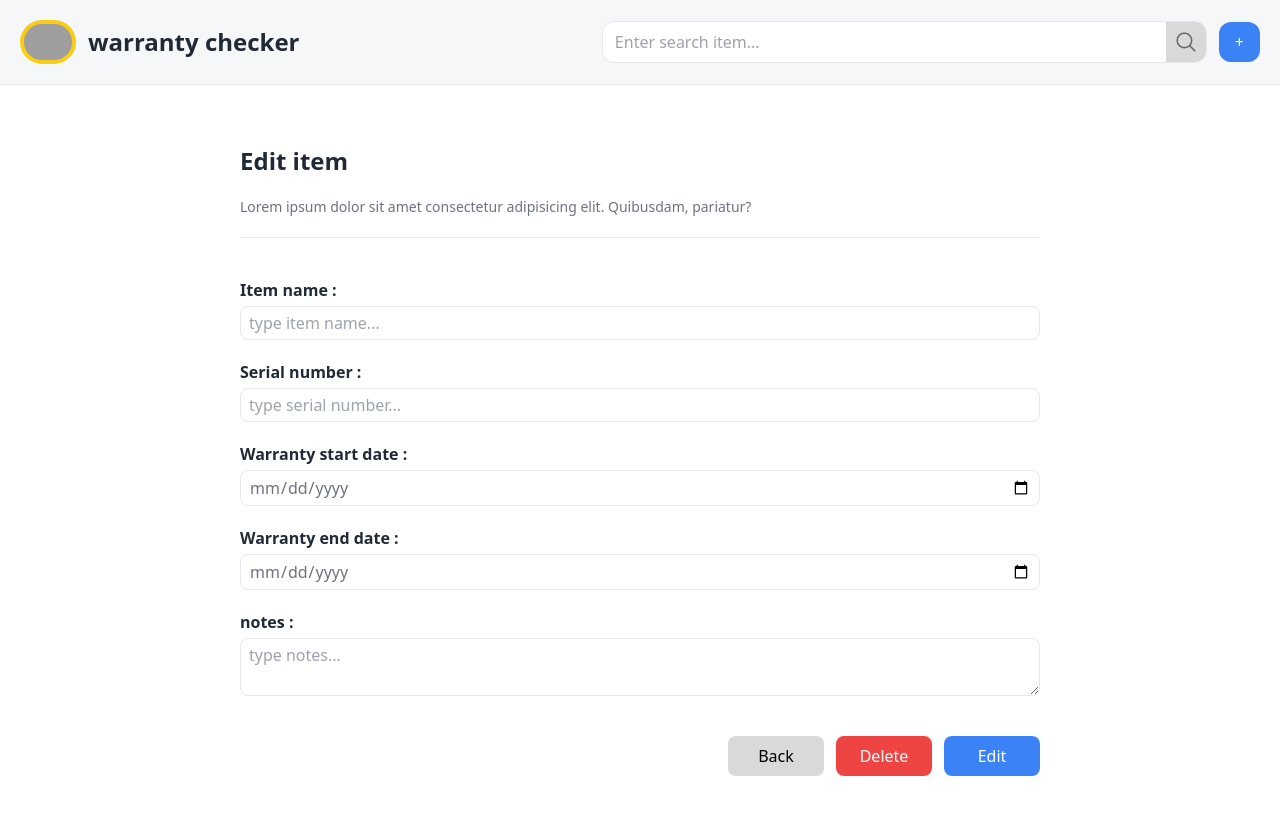
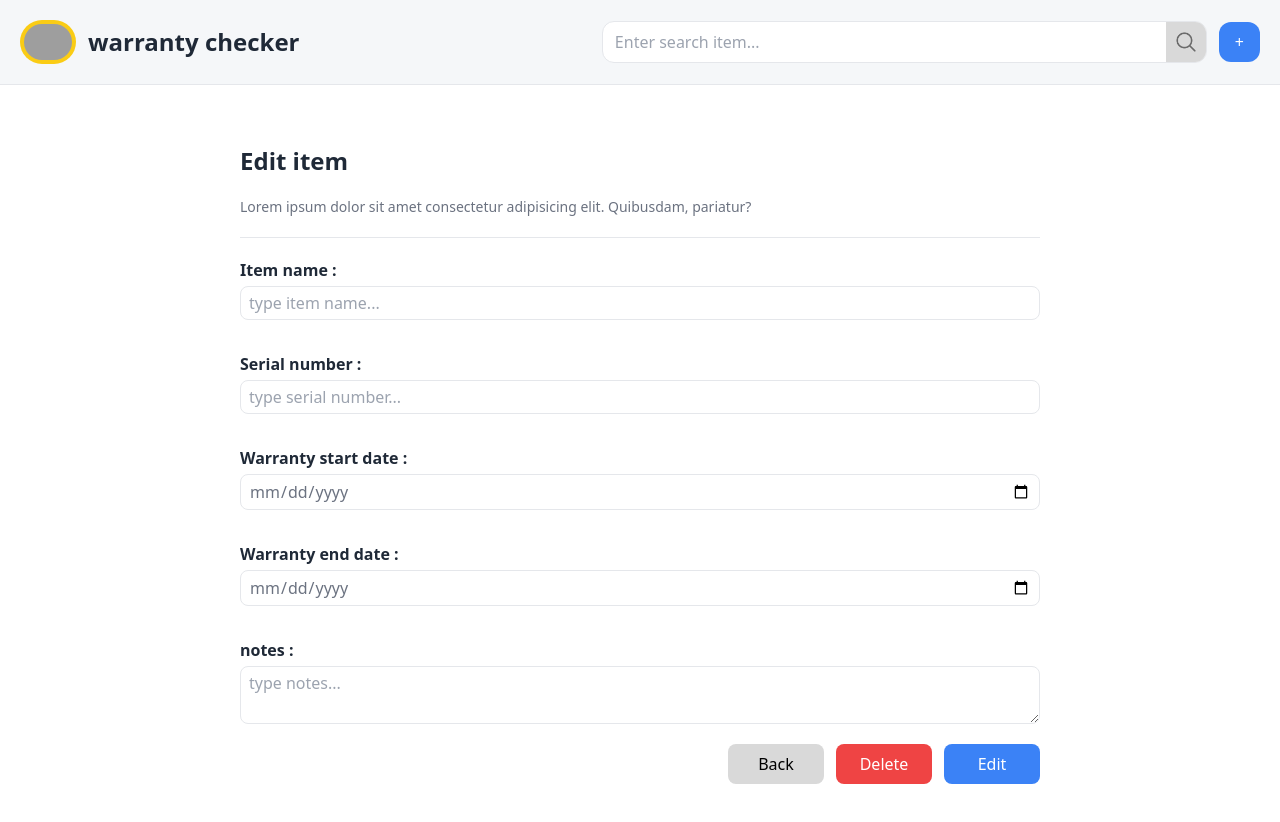
Before and after one commit to Zlatonn/warranty-checker, a React (Vite) app: page /detail in a window 1280 px wide. Shown: the top 822 px of the page. Built offline with nearby package versions, Linux system fonts and the light colour scheme; grey boxes are pictures that could not be loaded.

Commit message:
style: edit style
- ItemDetail

```diff
--- a/src/pages/ItemDetail.tsx
+++ b/src/pages/ItemDetail.tsx
@@ -2,13 +2,13 @@ import { Link } from "react-router-dom";
 
 const ItemDetail = () => {
   return (
-    <div className="py-5 flex flex-col gap-10 lg:px-40">
+    <div className="py-5 flex flex-col gap-5 lg:px-40">
       <div className="flex flex-col gap-5">
         <h1 className="text-2xl font-bold text-gray-800">Edit item</h1>
         <p className="text-gray-500 text-sm lg:text-md">Lorem ipsum dolor sit amet consectetur adipisicing elit. Quibusdam, pariatur?</p>
         <hr />
       </div>
-      <div className="flex flex-col gap-5 text-gray-500">
+      <div className="flex flex-col gap-8 text-gray-500">
         <div className="flex flex-col gap-1">
           <p className="font-semibold text-gray-800">Item name : </p>
           <input type="text" placeholder="type item name..." className="border-[1px] outline-none rounded-lg px-2 py-1" />
```
